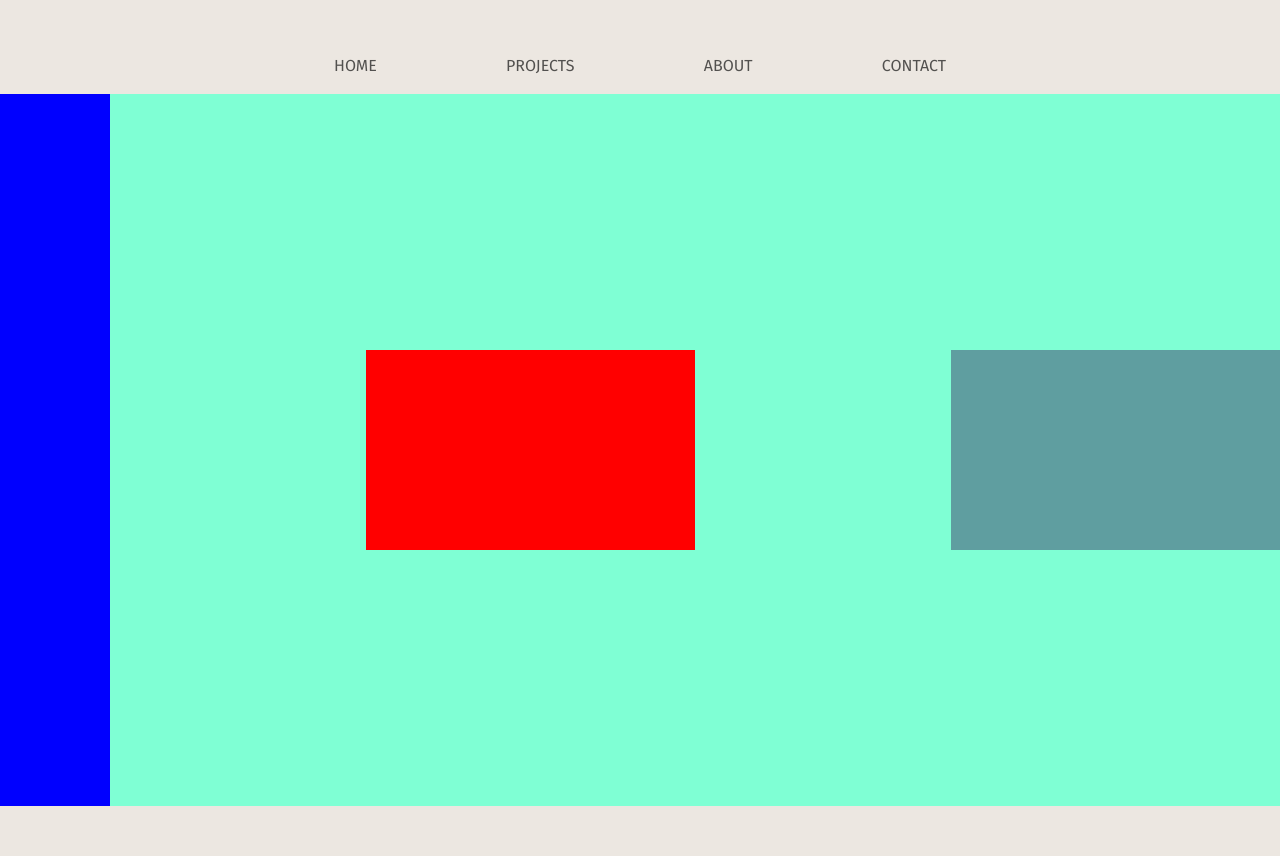
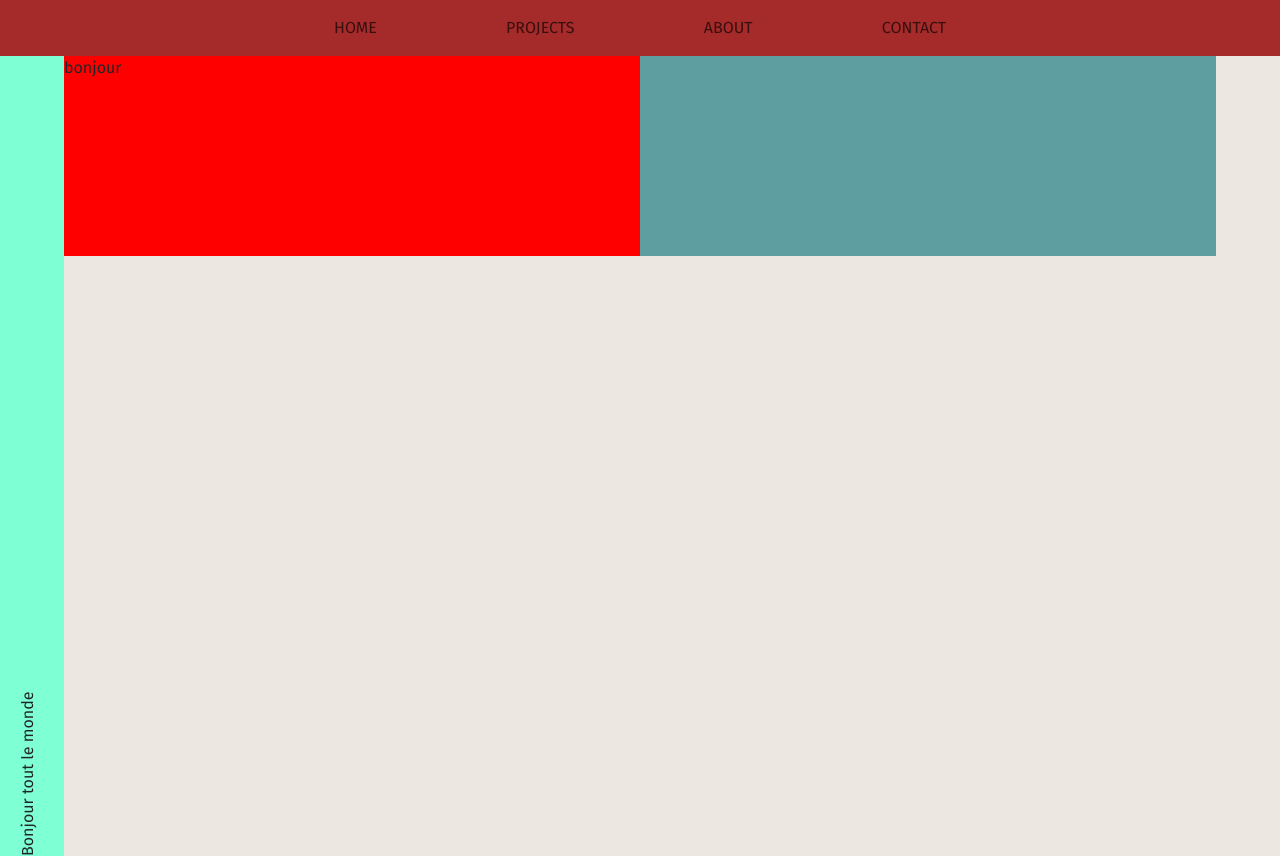
Before and after one commit to DavidCazalCollados/portfolio_2025, a React (Create React App) app: page / in a window 1280 px wide. Before the commit the page ends 806 px from the top, so only its background shows below. Built offline with nearby package versions, Linux system fonts and the light colour scheme; a web font is replaced by a local one.

Commit message:
sidebar + navbar setted (90% per page)

```diff
--- a/src/App.js
+++ b/src/App.js
@@ -2,6 +2,7 @@
 import React from 'react';
 import { BrowserRouter as Router, Routes, Route } from 'react-router-dom';
 import Navbar from './components/navbar';
+import Sidebar from './components/sidebar';
 import Home from './pages/Home';
 import About from './pages/About';
 import Contact from './pages/Contact';
@@ -12,6 +13,7 @@ function App() {
   return (
     <Router>
         <Navbar />
+        <Sidebar />
         <Routes>
           <Route path="/" element={<Home />} />
           <Route path="/about" element={<About />} />
--- a/src/assets/home.css
+++ b/src/assets/home.css
@@ -1,28 +1,34 @@
-.html,body {
+/* .html,body {
   overflow: hidden;
-}
+} */
 
 .home-disposition {
   display: grid;
-  grid-template-columns: 1fr 3fr 3fr;
-  gap: 20%;
+  grid-template-columns: 1fr 1fr;
+  /* grid-template-rows:1fr; */
+  /* gap: 20%; */
   background-color: aquamarine;
-  height: 89vh;
-  width: 100%;
-  align-items: center;
+  /* height: 89vh; */
+  width: 90%;
+  margin-left: 5%;
+  margin-right: 5%;
+  height: 100%;
+  /* align-items: center; */
+  grid-column: 2 / 13;
+  grid-row: 2 / 13;
 }
 
+
 .home-left {
-  background-color: blue;
-  height: 100%;
-}
-
-.home-center {
   background-color: red;
+  grid-column-start: 1;
+  grid-column-end: 2;
   height: 200px;
 }
 
 .home-right {
   background-color: cadetblue;
+  grid-column-start: 2;
+  grid-column-end: 3;
   height: 200px;
 }
--- a/src/assets/navbar.css
+++ b/src/assets/navbar.css
@@ -1,5 +1,5 @@
 .margin-nav {
-  margin-top: 3%;
+  /* margin-top: 3%; */
 }
 
 .centered-nav {
@@ -12,3 +12,10 @@
   width: 50%;
   justify-content: space-between;
 }
+
+
+.topnav {
+  background-color:brown;
+  width: 100%;
+  /* width: 100%; */
+}
--- /dev/null
+++ b/src/assets/sidebar.css
@@ -0,0 +1,9 @@
+.leftnav {
+  height: 100vh;
+  width: 5%;
+  background-color: aquamarine;
+  writing-mode: vertical-rl;
+  transform: rotate(180deg);
+  /* text-align: center; */
+  position: absolute;
+}
--- a/src/components/navbar.js
+++ b/src/components/navbar.js
@@ -5,6 +5,7 @@ import { Link } from 'react-router-dom';
 class Navbar extends React.Component {
   render() {
     return (
+        <div class="topnav">
           <nav class="navbar margin-nav navbar-expand-lg">
             <div class="container-fluid">
               <div class="collapse navbar-collapse centered-nav" id="navbarNavAltMarkup">
@@ -17,6 +18,7 @@ class Navbar extends React.Component {
               </div>
             </div>
           </nav>
+        </div>
     );
   }
 }
--- /dev/null
+++ b/src/components/sidebar.js
@@ -0,0 +1,15 @@
+import React from "react";
+import '../assets/sidebar.css'
+
+
+class Sidebar extends React.Component {
+  render() {
+    return (
+      <div class="leftnav">
+        <p>Bonjour tout le monde</p>
+      </div>
+    )
+  }
+}
+
+export default Sidebar;
--- a/src/pages/Home.js
+++ b/src/pages/Home.js
@@ -4,8 +4,7 @@ import "../assets/home.css"
 function Home() {
   return (
     <div class="home-disposition">
-      <div class="home-left"></div>
-      <div class="home-center"></div>
+      <div class="home-left"><div>bonjour</div></div>
       <div class="home-right"></div>
     </div>
   );
```
Lines whose indentation alone changed are shown as unchanged.
